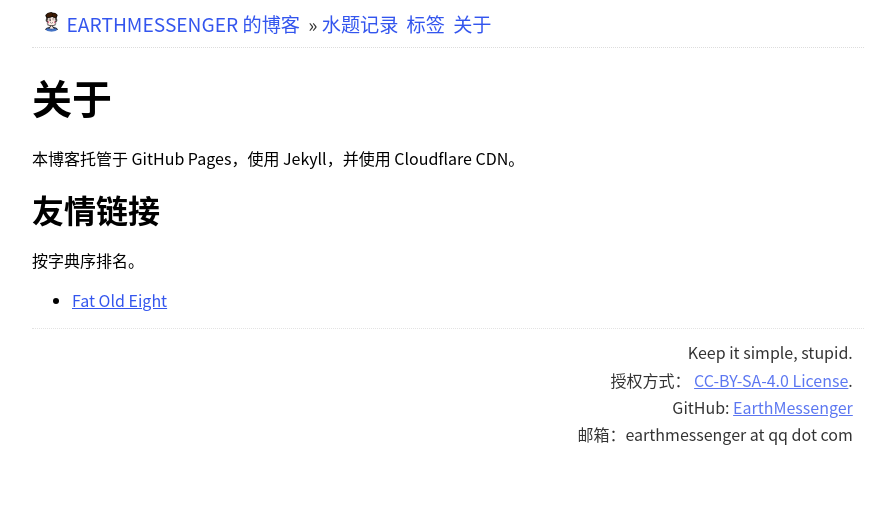
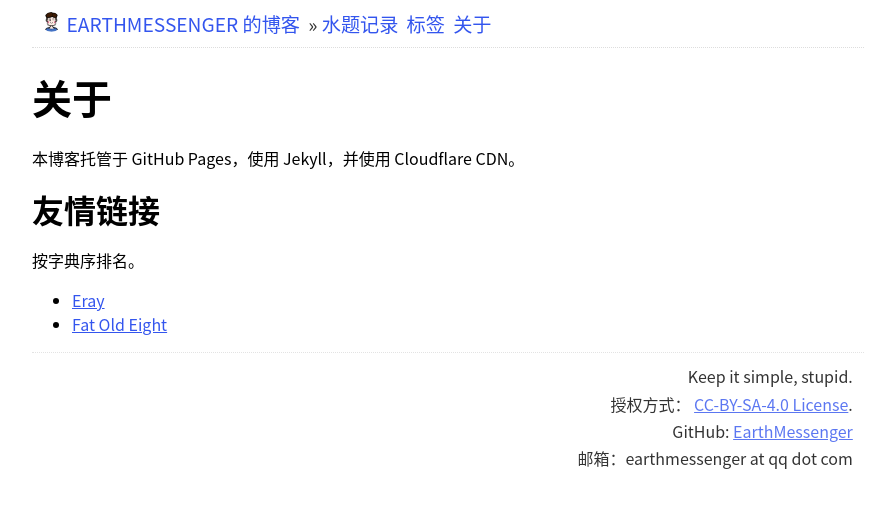
Before and after one commit to EarthMessenger/blog.earthmessenger.xyz, a Jekyll site: the page built from about.md, in a window 1280 px wide. Shown: the top 508 px of the page, without its empty margins (192-1076 px from the left). Built offline with Jekyll 4.4.1, drawn with Linux system fonts in a browser that asks for light colours; Markdown is read by kramdown in place of the engine named in the settings; our own code applies the rules of GitHub Pages for plain Markdown files.

Commit message:
添加 eray 友链

```diff
--- a/about.md
+++ b/about.md
@@ -10,4 +10,5 @@ layout: default
 
 按字典序排名。
 
+- [Eray](//xxeray.gitlab.io/guestbook/links/)
 - [Fat Old Eight](//fat-old-eight.github.io)
```
